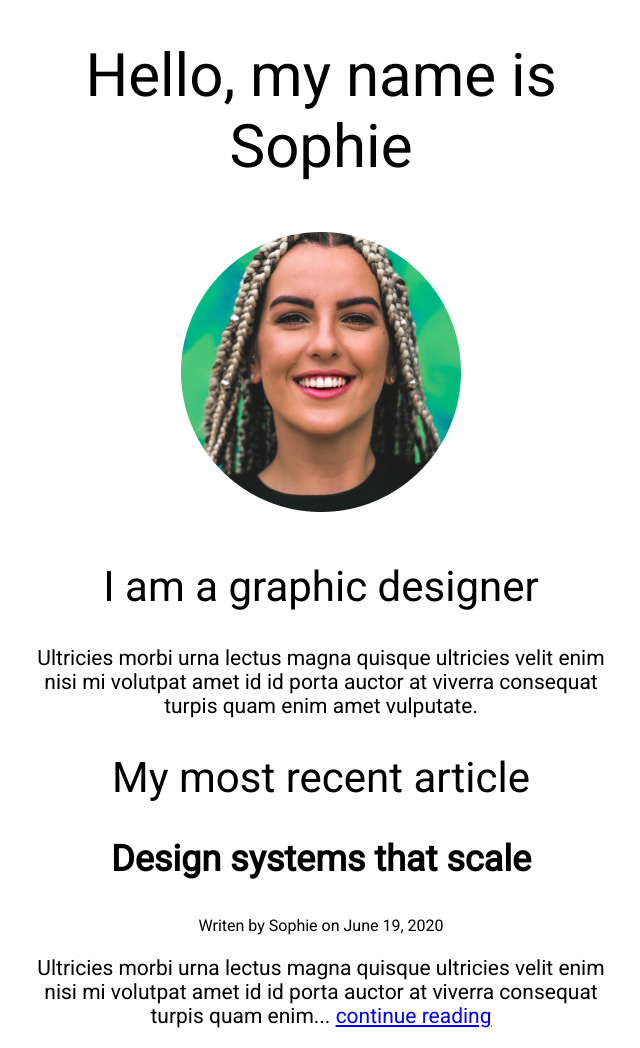
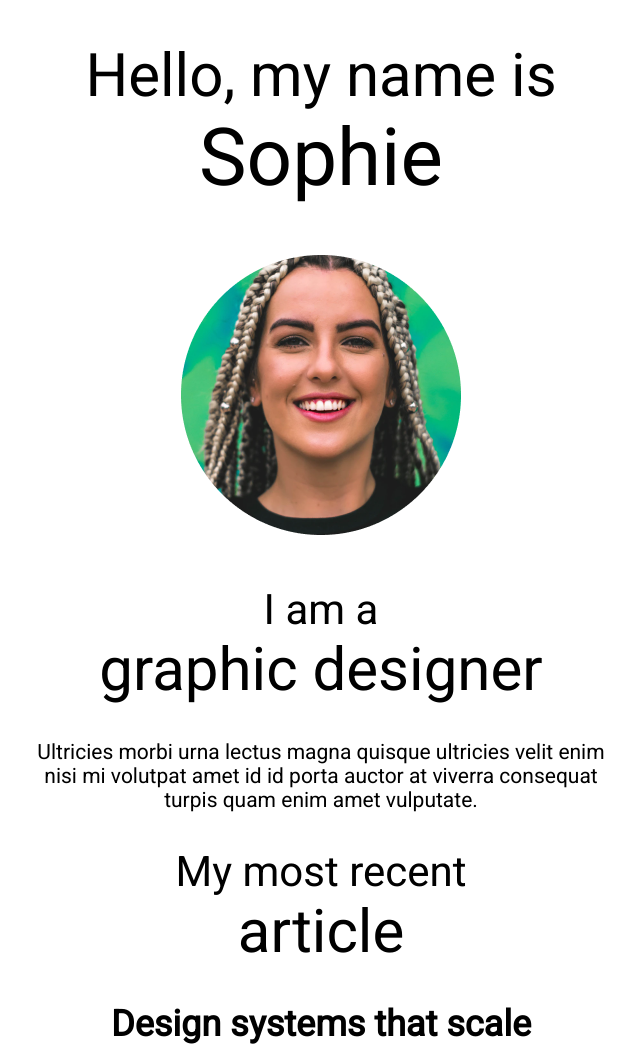
Before and after one commit to mpumi-moale/sophia-profile, a website built with Vite: page index.html in a window 1280 px wide. Shown: the top 1048 px of the page, without its empty margins (319-959 px from the left). Built offline with nearby package versions, Linux system fonts and the light colour scheme; a web font is replaced by a local one.

```diff
--- a/css/style.css
+++ b/css/style.css
@@ -11,6 +11,20 @@
 }
 
 /* typography */
+
+h1 .bold-text {
+    font-size: 80px;
+}
+
+h2 .bold-text {
+    font-size: 60px;
+}
+
+.bold-text {
+    display: block;
+}
+
+
 h1,
 h2 {
     font-weight: 300;
--- a/index.html
+++ b/index.html
@@ -9,12 +9,12 @@
     </head>
     <body>
         <div class="container">
-            <h1>Hello, my name is Sophie</h1>
+            <h1>Hello, my name is <span class="bold-text">Sophie</span></h1>
             <img src="img/sophie.png" alt="portrait of Sophie">
-            <h2>I am a graphic designer</h2>
+            <h2>I am a <span class="bold-text">graphic designer</span></h2>
             <p>Ultricies morbi urna lectus magna quisque ultricies velit enim nisi mi volutpat amet id id porta auctor at viverra consequat turpis quam enim amet vulputate.</p>
 
-            <h2>My most recent article</h2>
+            <h2>My most recent <span class="bold-text">article</span></h2>
             <article>
                 <h3>Design systems that scale</h3>
                 <p class="small-text">Writen by Sophie on June 19, 2020</p>
```
